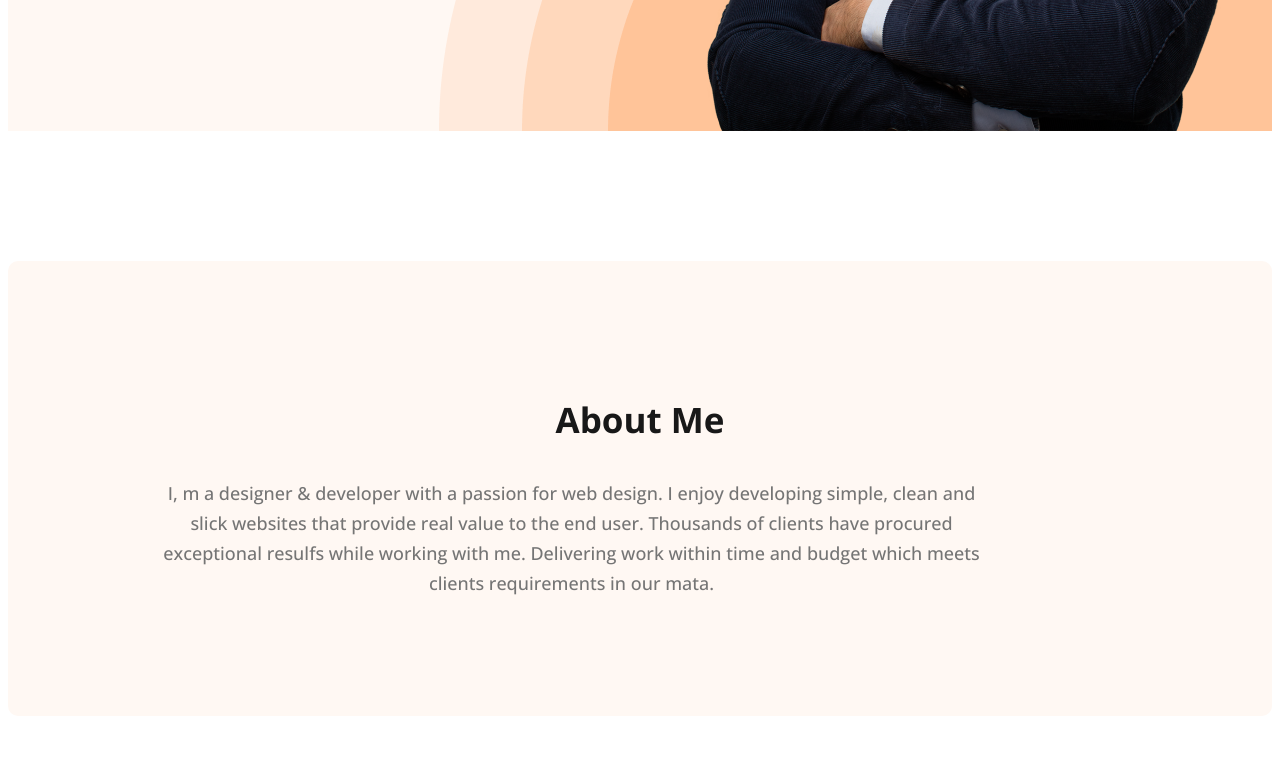
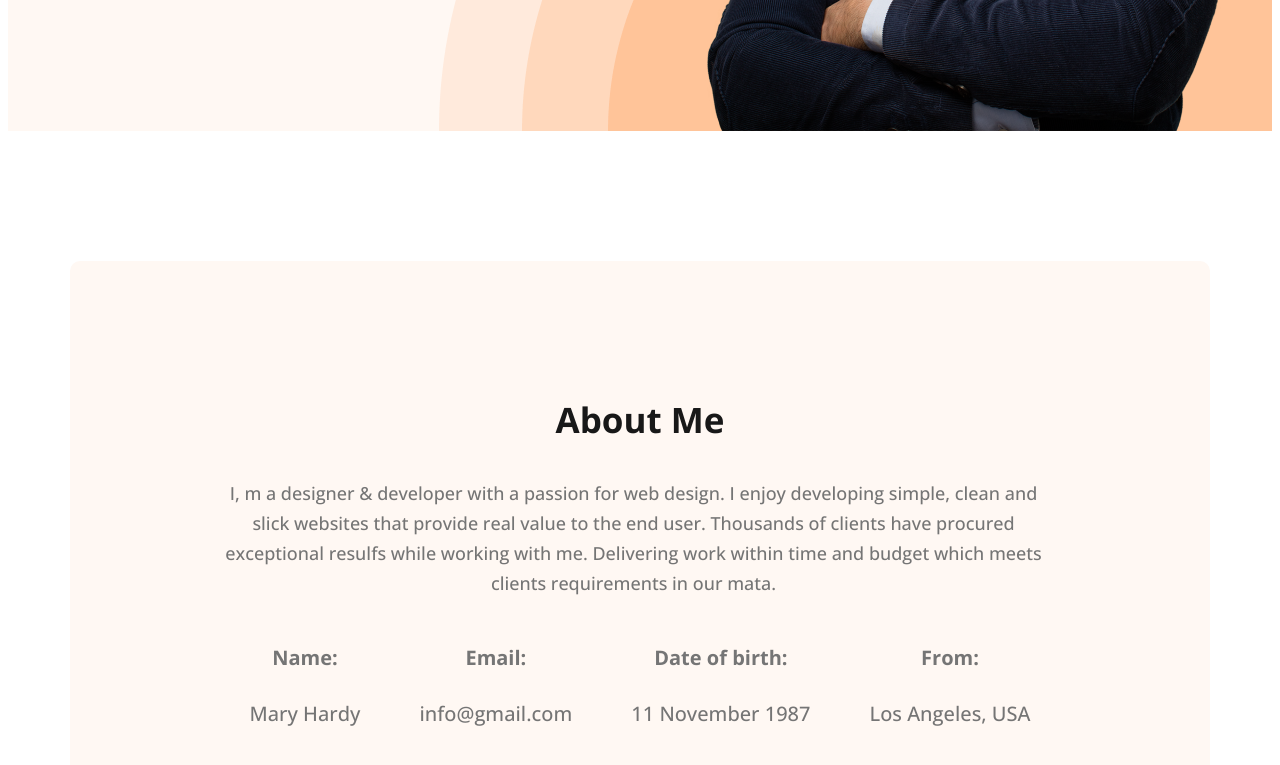
Before and after one commit to nisma687/webdeveloper-protfolio, a plain HTML site: page index.html in a window 1280 px wide. Shown: the part 734-1499 px from the top of the page. Before the commit the page ends 1458 px from the top, so only its background shows below. Drawn offline with nearby package versions, Linux system fonts and the light colour scheme.

Commit message:
did some part of about info

```diff
--- a/index.html
+++ b/index.html
@@ -38,6 +38,28 @@
         <section class="about">
             <h3 class="section-tittle">About Me</h3>
             <p class="section-description">I, m a designer & developer with a passion for web design. I enjoy developing simple, clean and slick websites that provide real value to the end user. Thousands of clients have procured exceptional resulfs while working with me. Delivering work within time and budget which meets clients requirements in our mata.</p>
+
+            <!-- about.info*4>h4.about-info+p.info-description -->
+            <div class="about-info-container">
+
+                <div class="about-info">
+                    <h4 class="info-tittle">Name:</h4>
+                    <p class="info-description">Mary Hardy</p>
+                </div>
+                <div class="about-info">
+                    <h4 class="info-tittle">Email:</h4>
+                    <p class="info-description"> info@gmail.com</p>
+                </div>
+                <div class="about-info">
+                    <h4 class="info-tittle">Date of birth:</h4>
+                    <p class="info-description"> 11 November 1987</p>
+                </div>
+                <div class="about-info">
+                    <h4 class="info-tittle">From:</h4>
+                    <p class="info-description">Los Angeles, USA</p>
+                </div>
+
+            </div>
         </section>
 
     </main>
--- a/styles/portfolio.css
+++ b/styles/portfolio.css
@@ -146,6 +146,26 @@ flex-direction: column;
 
 /* main section styles */
 
+.about-info
+{
+    text-align: center;
+    color: #757575;
+}
+.about-info-container
+{
+
+
+font-size: 20px;
+display: flex;
+justify-content: space-around;
+font-weight: 400;
+line-height: 30px;
+}
+main{
+    max-width: 1140px;
+    margin: 0 auto;
+}
+
 
 /* about section styles */
 
```
